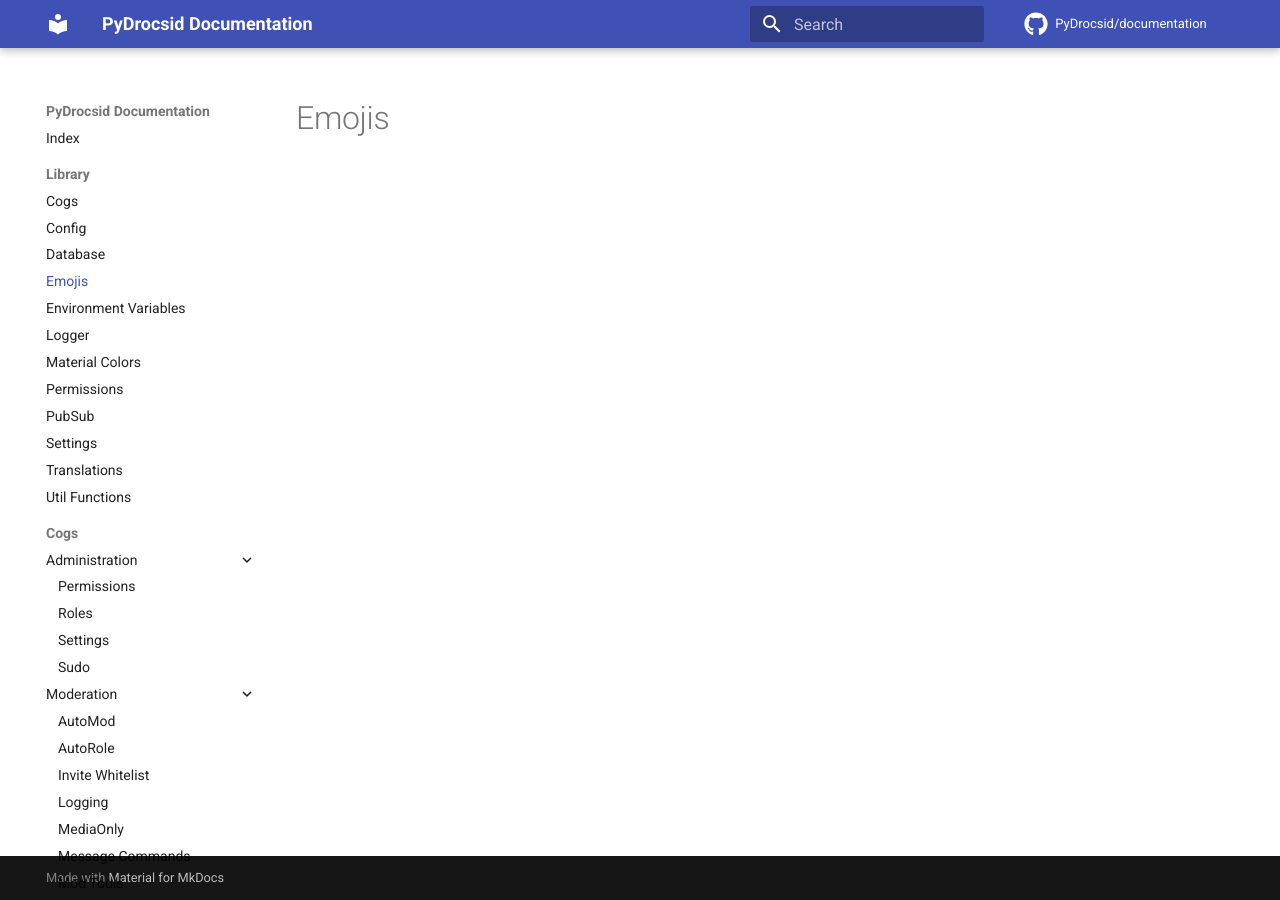
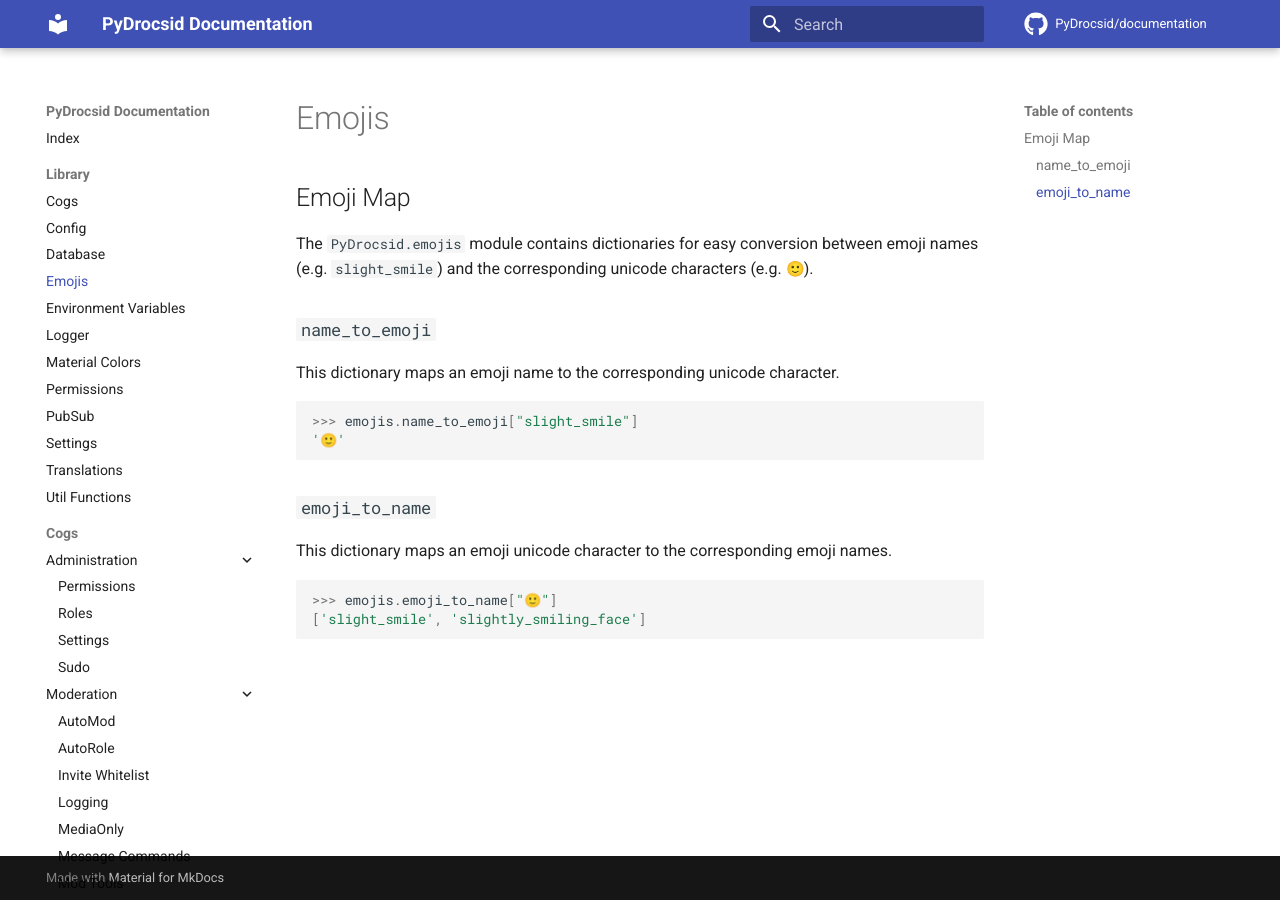
Before and after one commit to PyDrocsid/documentation, an MkDocs documentation site: the page built from docs/library/emojis.md, in a window 1280 px wide. Built offline with MkDocs 1.6.1 and Material for MkDocs 9.7.7, drawn with Linux system fonts in a browser that asks for light colours; emoji names are drawn with the system emoji font; comment, search, counter and statistics services are not loaded.

Commit message:
Added documentation for emojis module

````diff
--- a/docs/library/emojis.md
+++ b/docs/library/emojis.md
@@ -1 +1,20 @@
 # Emojis
+
+## Emoji Map
+The `PyDrocsid.emojis` module contains dictionaries for easy conversion between emoji names (e.g. `slight_smile`) and the corresponding unicode characters (e.g. :slight_smile:).
+
+### `name_to_emoji`
+This dictionary maps an emoji name to the corresponding unicode character.
+
+```python
+>>> emojis.name_to_emoji["slight_smile"]
+'🙂'
+```
+
+### `emoji_to_name`
+This dictionary maps an emoji unicode character to the corresponding emoji names.
+
+```python
+>>> emojis.emoji_to_name["🙂"]
+['slight_smile', 'slightly_smiling_face']
+```
````
